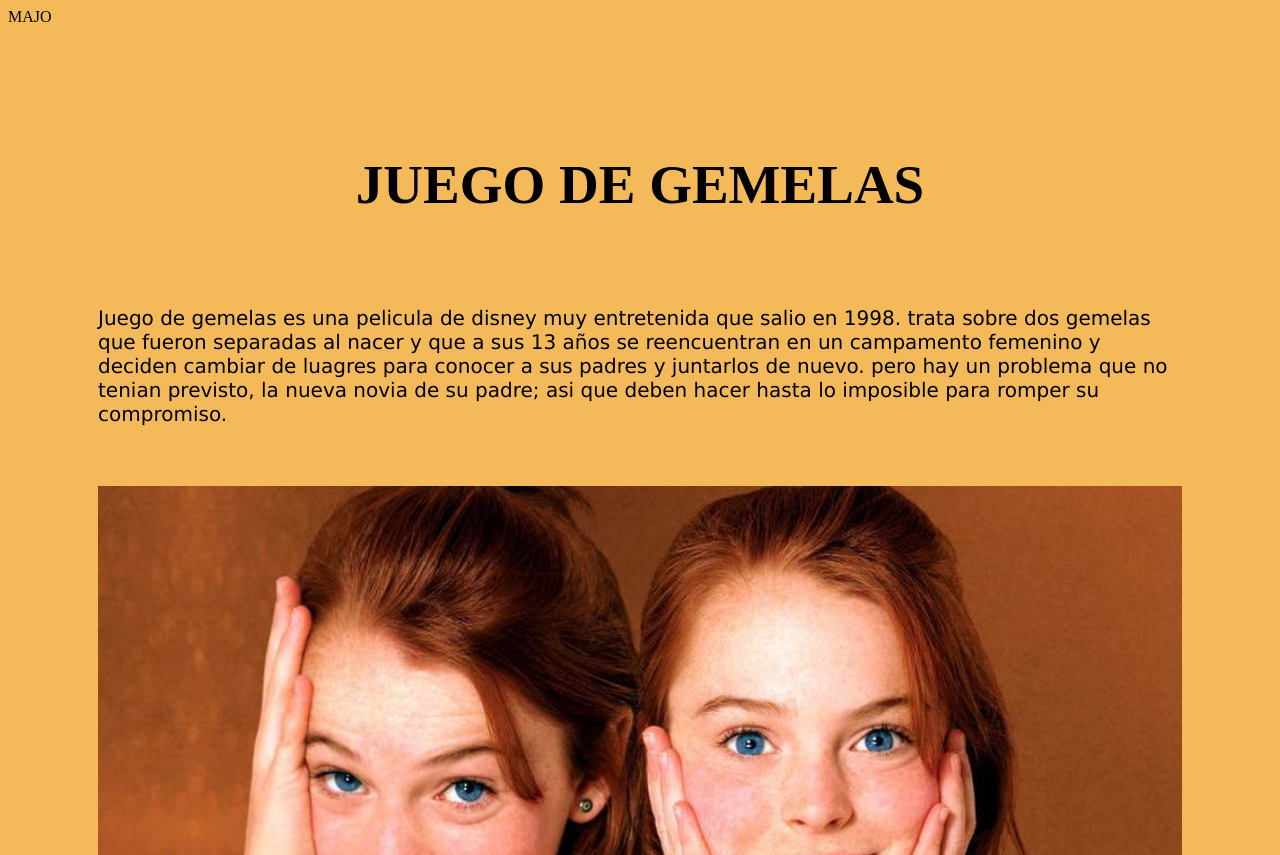
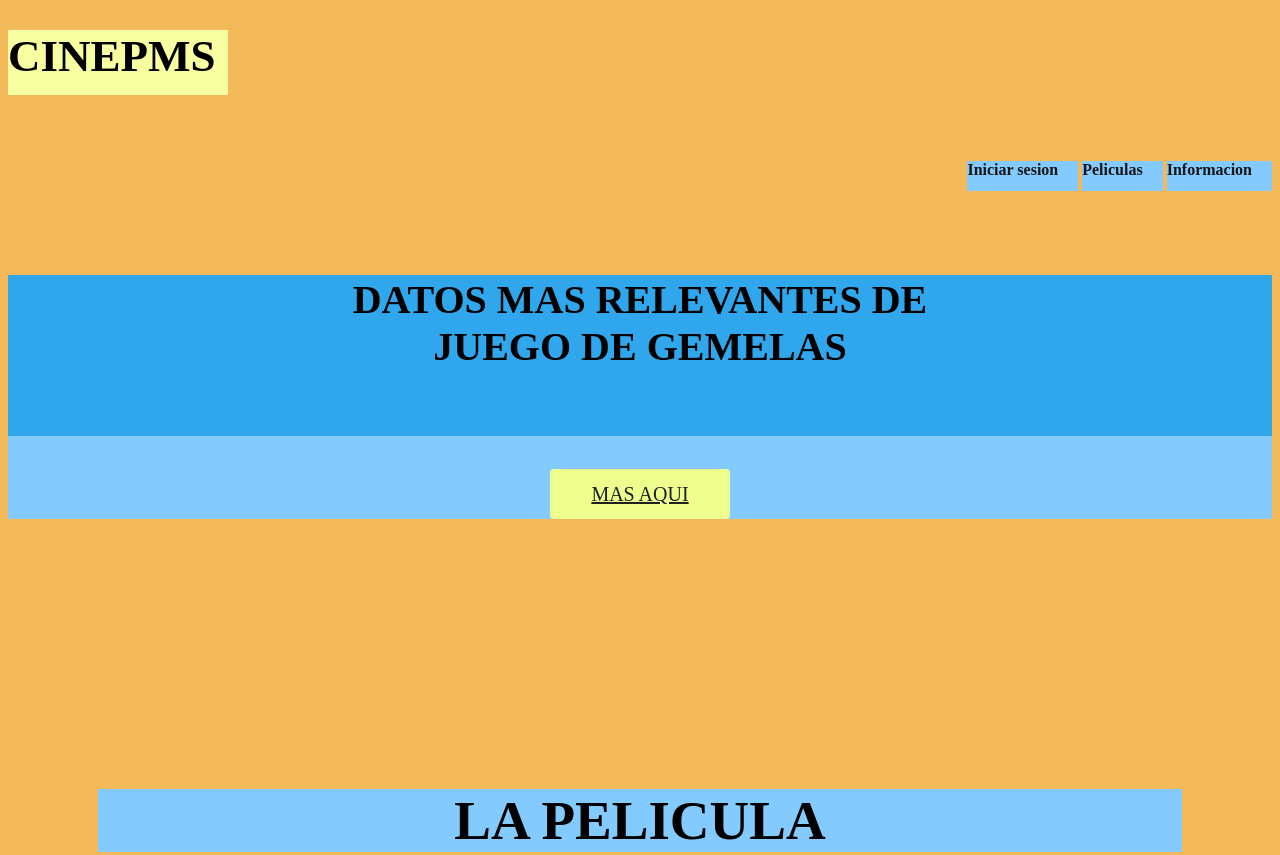
Before and after one commit to pazzzzzzzzzz/proyecto-git, a plain HTML site: page index.html in a window 1280 px wide. Shown: the top 855 px of the page. Drawn offline with Linux system fonts and the light colour scheme.

Commit message:
agrego nav y la personalice

```diff
--- a/CSS/style.css
+++ b/CSS/style.css
@@ -1,6 +1,83 @@
 body {
     background-color:#f4ba5a;
 }
+
+
+header h1{
+    font-size: 45px;
+    background-color: rgb(247, 255, 162);
+    width: 220px;
+    height: 65px;
+}
+
+header nav {
+    float: right;
+}
+
+header nav ul li {
+    display: inline-block;
+    margin-top: 20px;
+    background-color: #83cbff;
+    height: 30px;
+
+
+}
+header nav ul li a {
+    color: #161616;
+    font-weight: bold;
+    display: block;
+    margin-right: 20px;
+    text-decoration: none;
+}
+
+
+.titulo h2 {
+    height: 160px;
+    padding-top: 1px;
+    background-color: rgb(48, 167, 236);
+    font-size: 40px;
+    text-align: center;
+
+}
+.titulo{
+    margin: 180px 0 40px 0;
+}
+
+.imagen{
+    width: 500px;
+    height: 500px;
+    background-color: #eeff8e;
+
+
+}
+
+.texto{
+    font-family: 'Lucida Sans', 'Lucida Sans Regular', 'Lucida Grande', 'Lucida Sans Unicode', Geneva, Verdana, sans-serif;
+    text-align: right;
+    font-size: 20px;
+
+
+
+}
+.button {
+    display: block;
+    text-align: center;
+    background: #eeff8e;
+    border-radius: 4px;
+    color: #201f1f;
+    width: 180px;
+    height: 50px;
+    font-size: 20px;
+    line-height: 50px;
+    margin: 0 auto;
+}
+.button:hover {
+    background-color: #f1ff94;
+    color: #fff;
+}
+
+
+
 .main {
     margin: 50px;
     padding: 40px;
@@ -8,17 +85,21 @@ body {
 .titulo {
     text-align: center;
     font-size: 55px;
+    background-color: #83cbff;
 }
+
+
 .parrafo-1 {
     font-family: 'Lucida Sans', 'Lucida Sans Regular', 'Lucida Grande', 'Lucida Sans Unicode', Geneva, Verdana, sans-serif;
     margin-top: 90px;
     font-size: 20px;
+    text-align: center;
 
 }
 .imagen-gemelas {
     height: auto;
-    width: 100%;
-    margin-top: 40px;
+    width: 50%;
+    text-align: center;
 
 }
 .datos-curiosos {
--- a/index.html
+++ b/index.html
@@ -7,9 +7,36 @@
     <link rel="stylesheet" href="./CSS/style.css">
 </head>
 <body>
-    <header>MAJO</header>
+    <header>
+        <div class="introduccion">
+            <h1>CINEPMS</h1>
+            <nav>
+                <ul>
+                    <li><a href="#">Iniciar sesion</a></li>
+                    <li><a href="#">Peliculas</a></li>
+                    <li><a href="#">Informacion</a></li>
+                </ul>
+            </nav>
+        </div>
+
+        <div class="titulo">
+
+
+
+            <h2>DATOS MAS RELEVANTES DE<br>
+                 JUEGO DE GEMELAS</h2>
+
+
+                 <a href="#" class="button">MAS AQUI</a>
+
+
+        </div>
+
+    </header>
+
+
     <main class="main">
-        <h1 class="titulo">JUEGO DE GEMELAS</h1>
+        <h1 class="titulo">LA PELICULA</h1>
         <p class="parrafo-1">Juego de gemelas es una pelicula de disney muy entretenida que salio en 1998. trata sobre dos gemelas que fueron separadas al nacer y que a sus 13 años se reencuentran en un campamento femenino y deciden cambiar de luagres para conocer a sus padres y juntarlos de nuevo. pero hay un problema que no tenian previsto, la nueva novia de su padre; asi que deben hacer hasta lo imposible para romper su compromiso.</p>
 
         <img class="imagen-gemelas" src="./lindsay-lohan-parent-trap_bef131a7.jpeg" alt="Logo de la pelicula">
```
